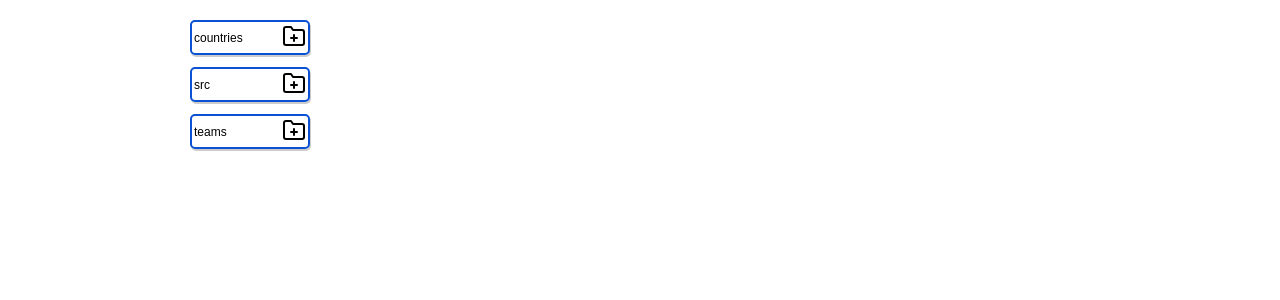
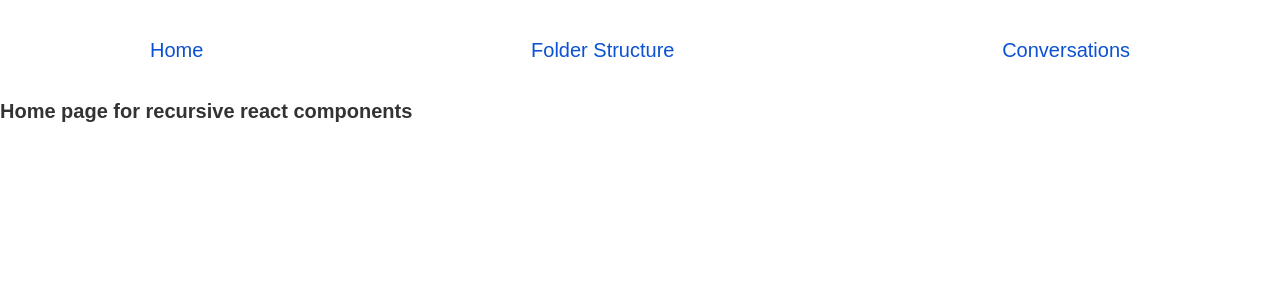
Before and after one commit to masiucd/recursion-ui, a React (Vite) app: page / in a window 1280 px wide. Shown: the top 300 px of the page. Built offline with nearby package versions, Linux system fonts and the light colour scheme.

Commit message:
With react router

```diff
--- a/package.json
+++ b/package.json
@@ -14,8 +14,10 @@
     "@emotion/css": "^11.1.3",
     "@emotion/react": "^11.4.1",
     "@emotion/styled": "^11.3.0",
+    "@types/react-router-dom": "^5.1.8",
     "react": "^17.0.0",
-    "react-dom": "^17.0.0"
+    "react-dom": "^17.0.0",
+    "react-router-dom": "^5.3.0"
   },
   "devDependencies": {
     "@emotion/babel-plugin": "^11.3.0",
--- a/src/App.tsx
+++ b/src/App.tsx
@@ -1,21 +1,15 @@
-import styled from "@emotion/styled"
 import React from "react"
+import {BrowserRouter as Router} from "react-router-dom"
 
-import Tree from "./components/rec/Tree"
-import {getTreeData} from "./util/getData"
-
-const Container = styled.main`
-  max-width: 900px;
-  min-height: 100vh;
-  margin: 2rem auto;
-`
+import Layout from "./components/app/layout"
+import Routes from "./routes"
 
 const App = () => (
-  <div>
-    <Container>
-      <Tree treeData={getTreeData()} />
-    </Container>
-  </div>
+  <Router>
+    <Layout>
+      <Routes />
+    </Layout>
+  </Router>
 )
 
 export default App
--- /dev/null
+++ b/src/components/app/layout.tsx
@@ -0,0 +1,58 @@
+import {css} from "@emotion/css"
+import React, {FC} from "react"
+import {Link} from "react-router-dom"
+
+const routes = [
+  {name: "home", path: "/"},
+  {name: "folder structure", path: "/folder"},
+  {name: "conversations", path: "/conversations"},
+]
+
+const Nav = () => {
+  return (
+    <nav
+      className={css`
+        min-height: 10rem;
+        display: flex;
+        align-items: center;
+      `}>
+      <ul
+        className={css`
+          list-style: none;
+          display: flex;
+
+          justify-content: space-between;
+          align-items: center;
+          min-width: 100rem;
+          margin: 0 auto;
+          padding: 1rem;
+        `}>
+        {routes.map(({name, path}) => (
+          <li key={name}>
+            <Link
+              to={path}
+              className={css`
+                font-size: 2rem;
+                text-decoration: none;
+                color: #0b51d3;
+                text-transform: capitalize;
+              `}>
+              {name}
+            </Link>
+          </li>
+        ))}
+      </ul>
+    </nav>
+  )
+}
+
+const Layout: FC = ({children}) => {
+  return (
+    <>
+      <Nav />
+      <main>{children}</main>
+    </>
+  )
+}
+
+export default Layout
--- /dev/null
+++ b/src/components/conversations/index.tsx
@@ -0,0 +1,11 @@
+import React from "react"
+
+const Conversations = () => {
+  return (
+    <div>
+      <h1>asdas</h1>
+    </div>
+  )
+}
+
+export default Conversations
--- /dev/null
+++ b/src/components/pages/conversations.tsx
@@ -0,0 +1,13 @@
+import React from "react"
+
+import Conversations from "../conversations"
+
+const ConversationsPage = () => {
+  return (
+    <div>
+      <Conversations />
+    </div>
+  )
+}
+
+export default ConversationsPage
--- /dev/null
+++ b/src/components/pages/folder-structure.tsx
@@ -0,0 +1,36 @@
+import styled from "@emotion/styled"
+import React from "react"
+
+import {getTreeData} from "../../util/getData"
+import Tree from "../folder/Tree"
+
+const Page = styled.section`
+  max-width: 1000px;
+  min-height: 100vh;
+  margin: 2rem auto;
+  display: flex;
+  flex-direction: column;
+  h1 {
+    font-size: 2.5rem;
+    margin-bottom: 1rem;
+    padding: 0.5rem;
+  }
+`
+
+const Container = styled.main`
+  width: 100%;
+  padding: 1rem;
+`
+
+const FolderStructurePAge = () => {
+  return (
+    <Page>
+      <h1>Folder structure</h1>
+      <Container>
+        <Tree treeData={getTreeData()} />
+      </Container>
+    </Page>
+  )
+}
+
+export default FolderStructurePAge
--- /dev/null
+++ b/src/components/pages/home.tsx
@@ -0,0 +1,10 @@
+import React from "react"
+
+const HomePage = () => {
+  return (
+    <div>
+      <h1>Home page for recursive react components</h1>
+    </div>
+  )
+}
+export default HomePage
--- /dev/null
+++ b/src/routes/index.tsx
@@ -0,0 +1,22 @@
+import React, {Fragment, lazy, Suspense} from "react"
+import {Route, Switch} from "react-router-dom"
+
+const Home = lazy(() => import("../components/pages/home"))
+const FolderStructure = lazy(() => import("../components/pages/folder-structure"))
+const Conversations = lazy(() => import("../components/pages/conversations"))
+
+const Routes = () => {
+  return (
+    <Fragment>
+      <Suspense fallback={null}>
+        <Switch>
+          <Route exact path="/" component={Home} />
+          <Route exact path="/folder" component={FolderStructure} />
+          <Route exact path="/conversations" component={Conversations} />
+        </Switch>
+      </Suspense>
+    </Fragment>
+  )
+}
+
+export default Routes
```
Also changed, not shown: src/components/folder/Tree.tsx (renamed from src/components/rec/Tree.tsx), 1 other file (tests, documents, lock files or other folders).
